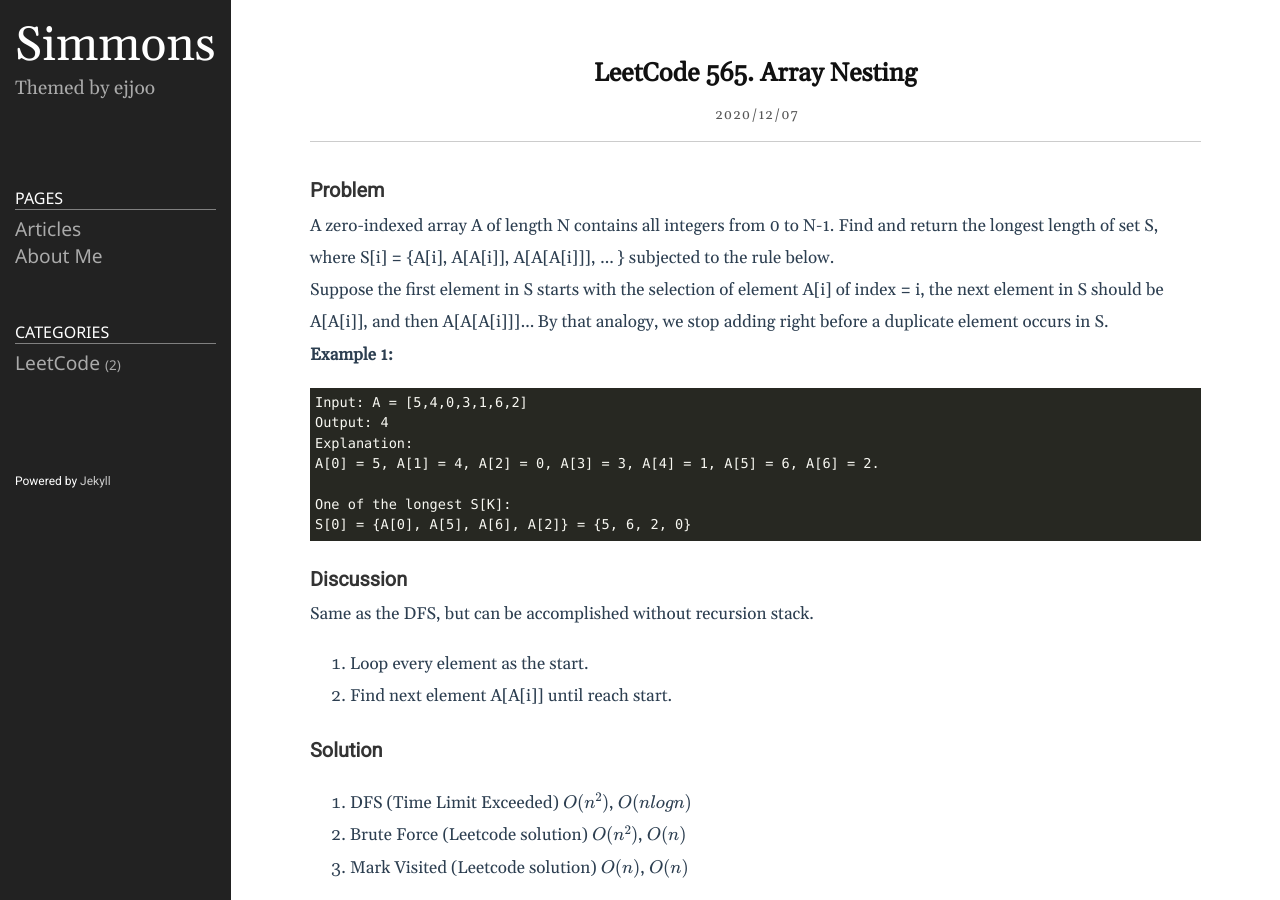
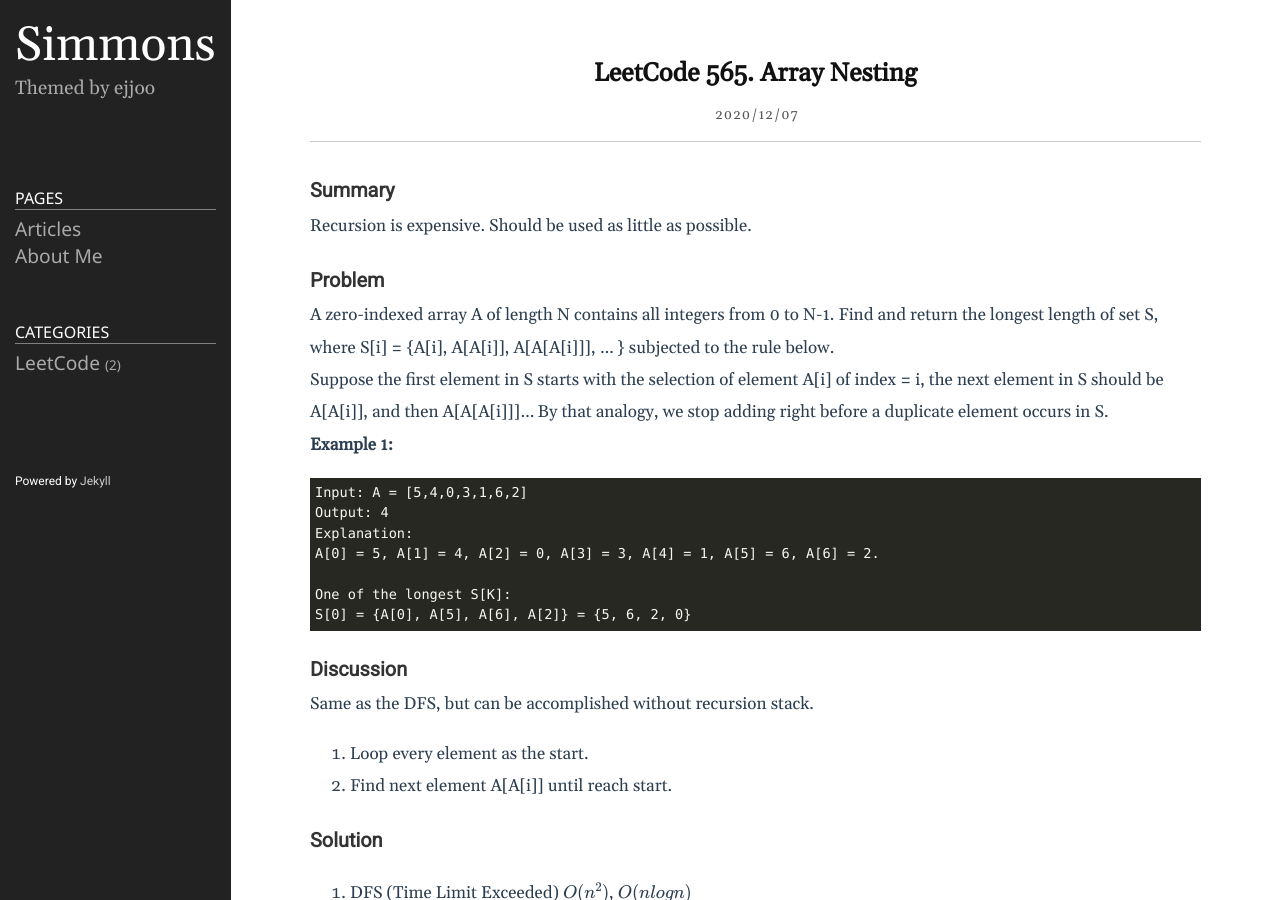
Before and after one commit to simmonssong/old_simmonssong.github.io, a Jekyll site: the page built from _posts/2020-12-07-leetcode.md, in a window 1280 px wide and 900 px high. Built offline with Jekyll 4.4.1, drawn with Linux system fonts in a browser that asks for light colours; formulas are drawn with MathJax 3.

Commit message:
Update 2020-12-07-leetcode.md

```diff
--- a/_posts/2020-12-07-leetcode.md
+++ b/_posts/2020-12-07-leetcode.md
@@ -4,6 +4,10 @@ title: LeetCode 565. Array Nesting
 date: 2020-12-07 23:59:55 +0800
 category: LeetCode
 ---
+
+### Summary
+Recursion is expensive. Should be used as little as possible.
+
 ### Problem
 A zero-indexed array A of length N contains all integers from 0 to N-1. Find and return the longest length of set S, where S[i] = {A[i], A[A[i]], A[A[A[i]]], ... } subjected to the rule below.
 
```
